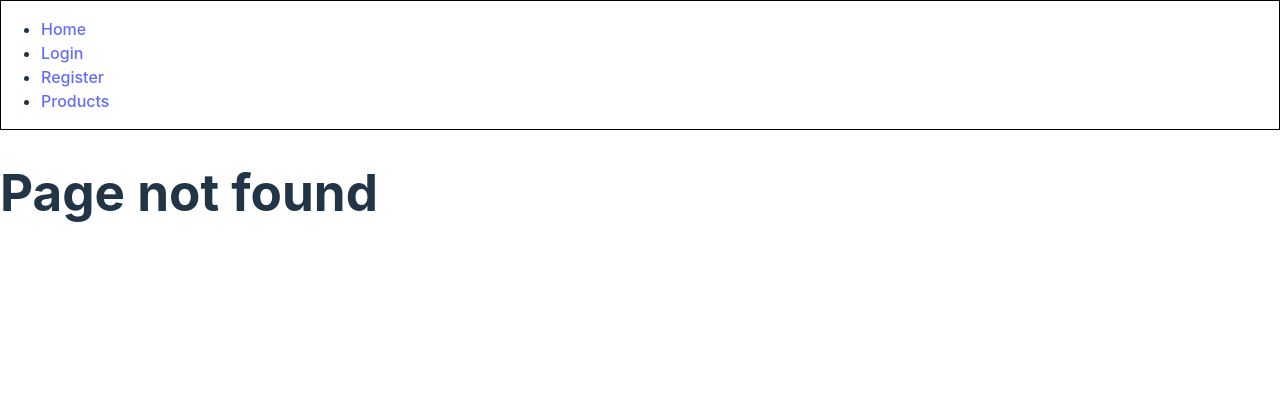
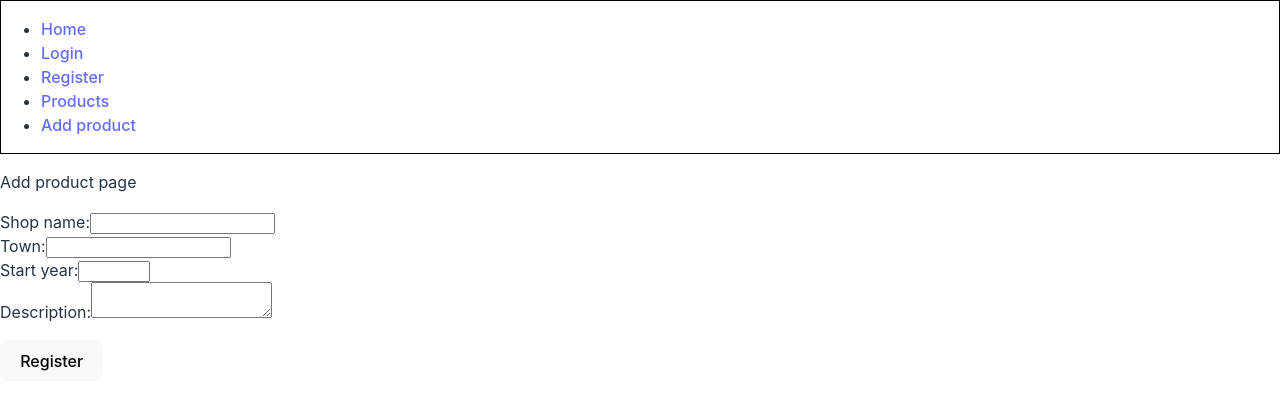
Before and after one commit to Solveta1/solveta_fe_darbas, a React (Vite) app: page /products/add in a window 1280 px wide. Before the commit this address had no page. Shown: the top 410 px of the page. Built offline with nearby package versions, Linux system fonts and the light colour scheme; sample sign-in values are in the browser's storage.

Commit message:
add product page

```diff
--- a/src/App.jsx
+++ b/src/App.jsx
@@ -40,7 +40,7 @@ const router = createBrowserRouter([
         loader: protectedLoader,
         children: [
           { index: true, Component: ProductsPage },
-          { path: 'products/add', Component: ProductAddPage },
+          { path: '/products/add', Component: ProductAddPage },
         ],
       },
       { path: '*', Component: ErrorPage },
--- a/src/components/navigation/Navigation.jsx
+++ b/src/components/navigation/Navigation.jsx
@@ -17,6 +17,9 @@ function Navigation() {
           <li>
             <Link to='/products'>Products</Link>
           </li>
+          <li>
+            <Link to='/products/add'>Add product</Link>
+          </li>
         </ul>
       </nav>
 
--- a/src/pages/LoginPage.jsx
+++ b/src/pages/LoginPage.jsx
@@ -30,7 +30,7 @@ function LoginPage() {
       <Form onSubmit={handleSubmit}>
         <div>
           <label>
-            Email:{' '}
+            Email:
             <input
               type='email'
               name='email'
@@ -42,7 +42,7 @@ function LoginPage() {
         </div>
         <div>
           <label>
-            Password:{' '}
+            Password:
             <input
               type='password'
               name='password'
--- a/src/pages/ProductAddPage.jsx
+++ b/src/pages/ProductAddPage.jsx
@@ -1,5 +1,110 @@
+import { Form } from 'react-router-dom';
+import { useState } from 'react';
+
+async function addProduct(payload) {
+  try {
+    await fetch(import.meta.env.VITE_ADD_PRODUCT_URL, {
+      method: 'POST',
+      headers: {
+        'Content-Type': 'application/json',
+      },
+      body: JSON.stringify(payload),
+    });
+    alert('Product successfuly created');
+  } catch (error) {
+    console.error(error);
+    alert('Failed to create new product');
+  }
+}
+
 function ProductAddPage() {
-  return <div>products page addd</div>;
+  const [formData, setFormData] = useState({
+    shopName: '',
+    town: '',
+    startYear: '',
+    description: '',
+  });
+  const [formError, setFormError] = useState(false);
+
+  const handleChange = (event) => {
+    const { name, value } = event.target;
+    setFormData((prevFormData) => ({ ...prevFormData, [name]: value }));
+  };
+
+  const handleSubmit = async (event) => {
+    event.preventDefault();
+    setFormError(false);
+    if (formData.description.length < 6) {
+      setFormError(true);
+    }
+    const payload = { ...formData, startYear: Number(formData.startYear) };
+    addProduct(payload);
+  };
+
+  return (
+    <div>
+      <p>Add product page</p>
+      <Form onSubmit={handleSubmit}>
+        <div>
+          <label>
+            Shop name:
+            <input
+              type='text'
+              name='shopName'
+              required
+              minLength='4'
+              value={formData.shopName}
+              onChange={handleChange}
+            />
+          </label>
+        </div>
+        <div>
+          <label>
+            Town:
+            <input
+              type='text'
+              name='town'
+              required
+              minLength='4'
+              value={formData.town}
+              onChange={handleChange}
+            />
+          </label>
+        </div>
+        <div>
+          <label>
+            Start year:
+            <input
+              type='number'
+              name='startYear'
+              required
+              min='1970'
+              max='2022'
+              value={formData.startYear}
+              onChange={handleChange}
+            />
+          </label>
+        </div>
+        <div>
+          <label>
+            Description:
+            <textarea
+              name='description'
+              required
+              minLength='6'
+              value={formData.description}
+              onChange={handleChange}
+            />
+          </label>
+          {formError && <p>Description must be at least 6 characters long</p>}
+        </div>
+        <div>
+          <p>{formError}</p>
+        </div>
+        <button type='submit'>Register</button>
+      </Form>
+    </div>
+  );
 }
 
 export default ProductAddPage;
--- a/src/pages/RegisterPage.jsx
+++ b/src/pages/RegisterPage.jsx
@@ -26,7 +26,7 @@ function RegisterPage() {
       <Form onSubmit={handleSubmit}>
         <div>
           <label>
-            Email:{' '}
+            Email:
             <input
               type='email'
               name='email'
@@ -38,7 +38,7 @@ function RegisterPage() {
         </div>
         <div>
           <label>
-            Password:{' '}
+            Password:
             <input
               type='password'
               name='password'
```
